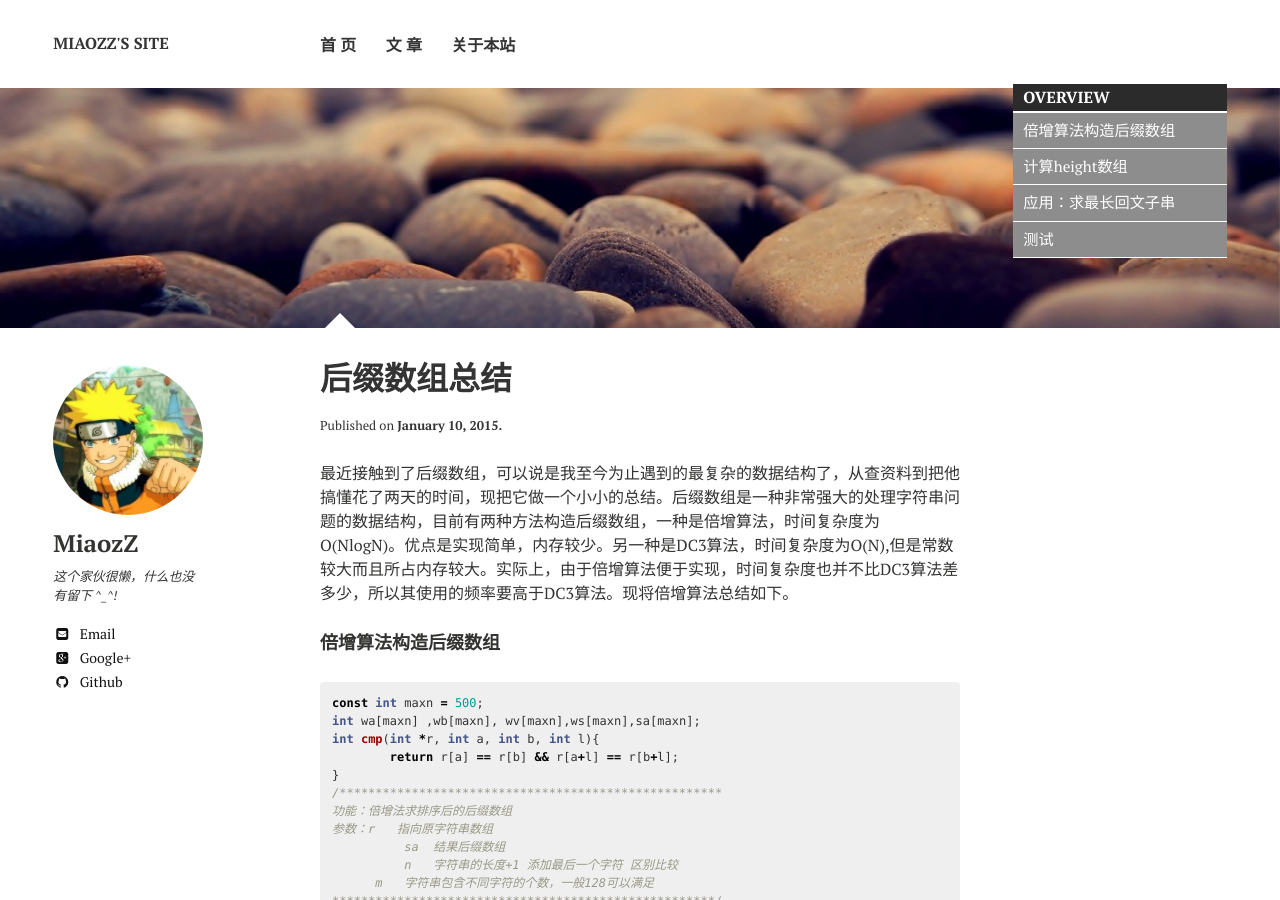
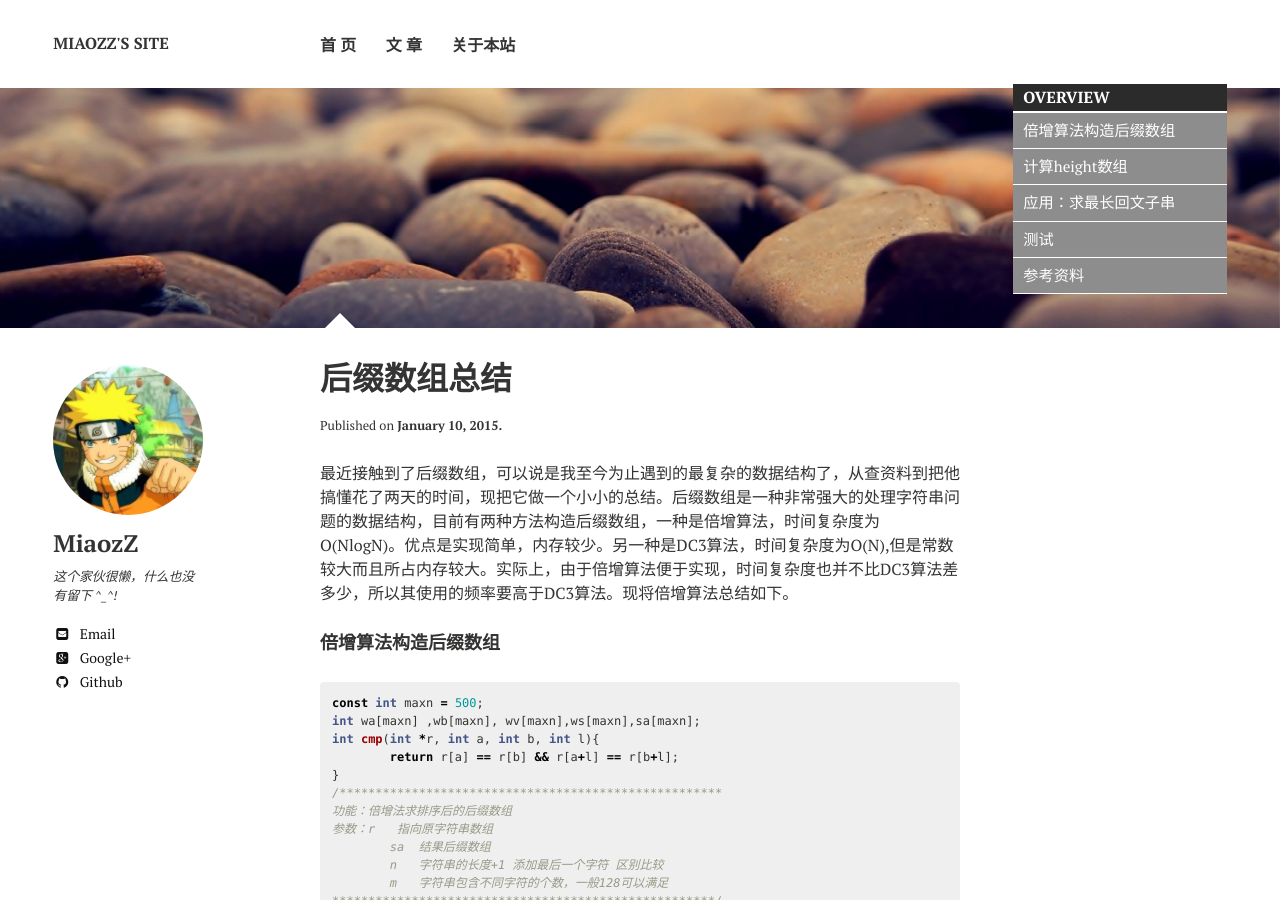
Before and after one commit to buptmiao/buptmiao.github.io, a Jekyll site: the page built from _posts/2015-01-10-后缀数组的简单总结.md, in a window 1280 px wide and 900 px high. Built offline with Jekyll 4.4.1, drawn with Linux system fonts in a browser that asks for light colours; nearby versions of some CDN libraries; comment, search, counter and statistics services are not loaded.

Commit message:
add new post

```diff
--- a/_posts/2015-01-10-后缀数组的简单总结.md
+++ b/_posts/2015-01-10-后缀数组的简单总结.md
@@ -21,9 +21,9 @@
 /*****************************************************
 功能：倍增法求排序后的后缀数组
 参数：r   指向原字符串数组
-	  sa  结果后缀数组
-	  n   字符串的长度+1 添加最后一个字符 区别比较
-      m   字符串包含不同字符的个数，一般128可以满足
+	sa  结果后缀数组
+	n   字符串的长度+1 添加最后一个字符 区别比较
+	m   字符串包含不同字符的个数，一般128可以满足
 *****************************************************/
 void da(int *r,int *sa,int n,int m)//倍增法实现后缀数组
 {
@@ -59,8 +59,8 @@
 /*****************************************************
 功能：计算height数组
 参数：r   指向原字符串数组
-	  sa  后缀数组
-	  n   字符串的长度
+sa  后缀数组
+n   字符串的长度
 *****************************************************/
 int Rank[maxn],height[maxn];
 void calheight(int *r,int *sa,int n){
@@ -80,8 +80,8 @@
 {% highlight c %}
 /*****************************************************
 功能：求字符串的最长回文子串。方法是将原字符串逆序放在
-	  后面，中间用一个较小字符隔开比如'$'
-	  str中保存
+后面，中间用一个较小字符隔开比如'$'
+str中保存
 *****************************************************/
 char str[maxn];
 void longestPalindrome(void){
@@ -119,6 +119,8 @@
 
 {% endhighlight %}
 
+####参考资料
+
 关于后缀数组的更多内容，请参考
 
 
```
